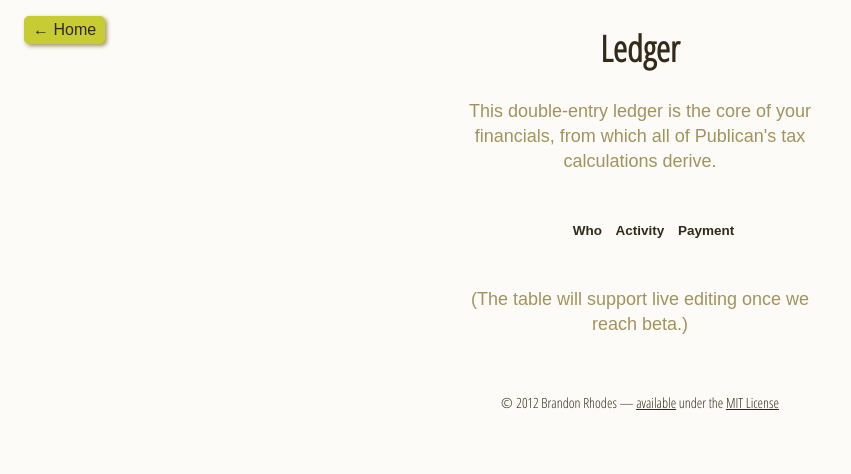
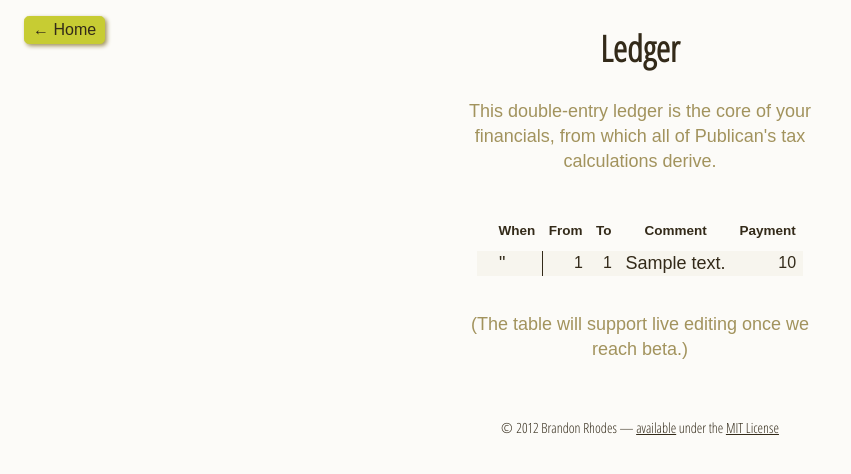
Before and after one commit to brandon-rhodes/publicanus, a Django app: template publican/frontend/templates/publican/ledger.html in a window 1280 px wide. Shown: the top 474 px of the page, without its empty margins (0-851 px from the left). Run offline with Django 3.2, Linux system fonts and the light colour scheme; the template is opened without the code that fills it: most values are stand-ins (such as "Sample title", 1, 10 or a date in 2020); lists and menus that the app fills with data are empty; parts of the project's set-up code (start-up, migrations or seed data) failed here and were passed over.

Commit message:
Got the ledger displaying with ids for accounts

```diff
--- a/publican/frontend/templates/publican/ledger.html
+++ b/publican/frontend/templates/publican/ledger.html
@@ -16,12 +16,23 @@
 <table class="main-timeline">
   <tr>
     <th>
-    <th>
-    <th>Who
-    <th>Activity
+    <th>When
+    <th>From
+    <th>To
+    <th>Comment
     <th>Payment
   </tr>
   {% for row in rows %}
+  {% with t=row.transaction %}
+  <tr>
+    <td>{% if row.is_new_year %}{{ t.date|mydate:"Y" }}{% endif %}
+    <td>{% if row.is_new_date %}{{ t.date|mydate:"b d" }}{% else %}"{% endif %}
+    <td>{{ t.debit_account_id }}
+    <td>{{ t.credit_account_id }}
+    <td>{{ t.comment }}
+    <td>{{ t.amount }}
+  </tr>
+  {% endwith %}
   {% endfor %}
 </table>
 
```
Also changed, not shown: publican/frontend/views.py (+16 -0 lines).
